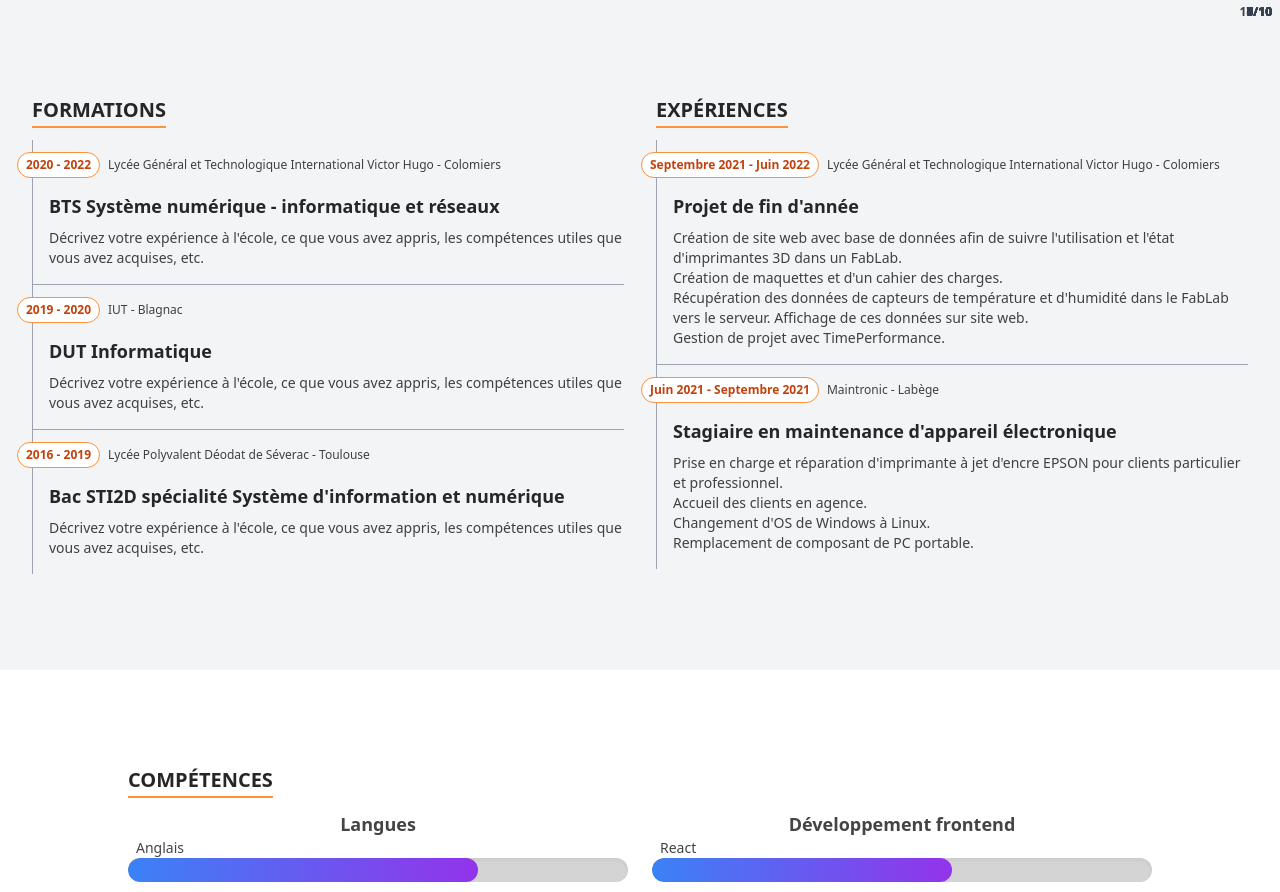
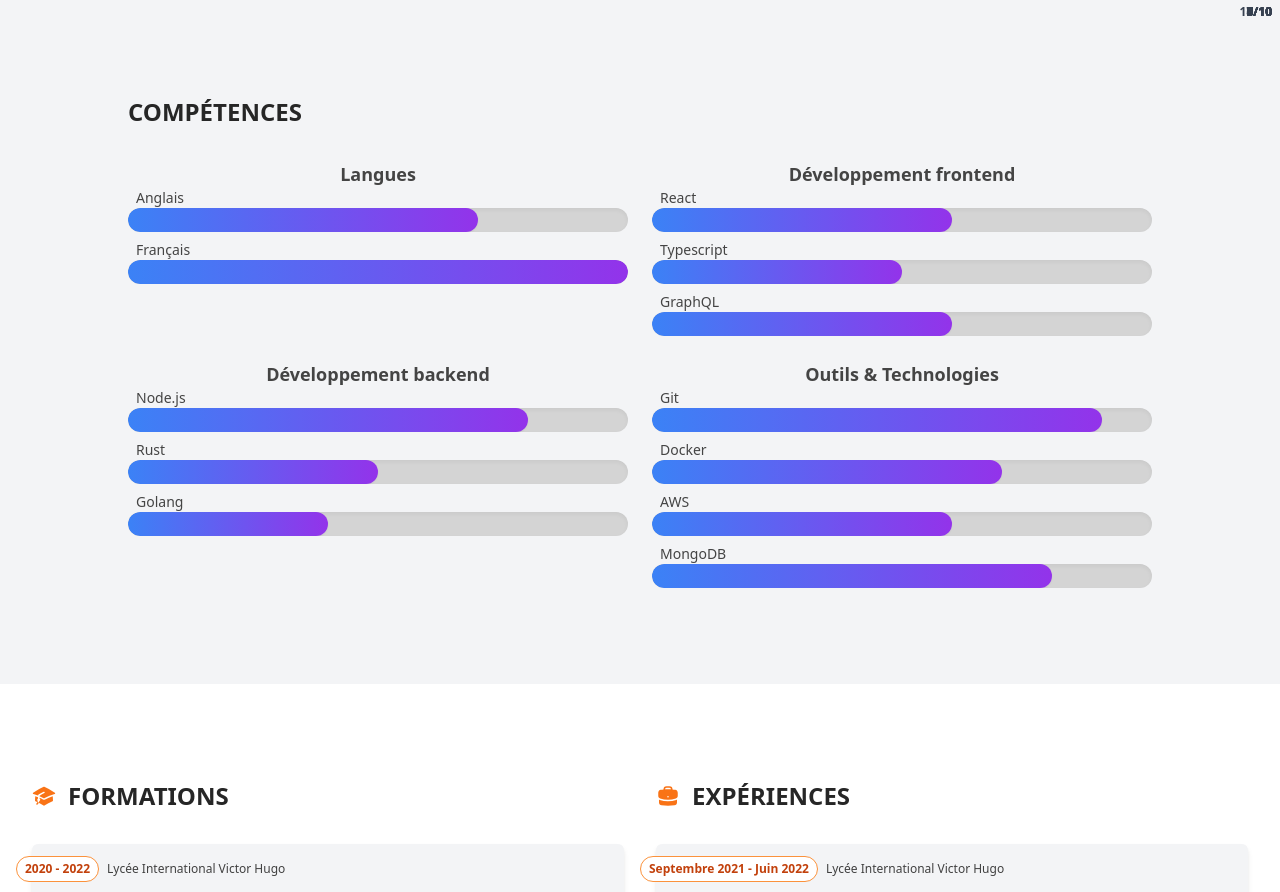
Before and after one commit to Emispheres/Dev-Portfolio, a Next.js app: page /resume in a window 1280 px wide. Shown: the top 892 px of the page. Built offline with nearby package versions, Linux system fonts and the light colour scheme.

Commit message:
Finalisation de la structure Expériences/Formations, Mise en avant de la section Compétences

```diff
--- a/src/components/Sections/Header.tsx
+++ b/src/components/Sections/Header.tsx
@@ -12,7 +12,7 @@ export const headerID = 'headerNav';
 const Header: FC = memo(() => {
   const [currentSection, setCurrentSection] = useState<SectionId | null>(null);
   const navSections = useMemo(
-    () => [SectionId.About, SectionId.Resume, SectionId.Skills, SectionId.Portfolio, SectionId.Testimonials, SectionId.Contact],
+    () => [SectionId.About, SectionId.Skills, SectionId.Resume, SectionId.Portfolio, SectionId.Testimonials, SectionId.Contact],
     [],
   );
 
--- a/src/components/Sections/Resume/ResumeSection.tsx
+++ b/src/components/Sections/Resume/ResumeSection.tsx
@@ -1,12 +1,13 @@
-import {FC, memo, PropsWithChildren} from 'react';
+import {FC, memo, PropsWithChildren, ComponentType} from 'react';
 
-const ResumeSection: FC<PropsWithChildren<{title: string}>> = memo(({title, children}) => {
+const ResumeSection: FC<PropsWithChildren<{title: string; icon?: ComponentType<any>}>> = memo(({title, children, icon: Icon}) => {
   return (
     <div className="flex flex-col gap-y-4 py-8 first:pt-0 last:pb-0">
-      <div className="flex justify-start">
-        <div className="relative h-max">
-          <h2 className="text-xl font-bold uppercase text-neutral-800">{title}</h2>
-          <span className="absolute inset-x-0 -bottom-1 border-b-2 border-orange-400" />
+      <div className="flex justify-center pb-4 md:justify-start">
+        <div className="relative h-max flex items-center gap-x-3">
+          {Icon && <Icon className="h-6 w-6 text-orange-500 hover:animate-pulse" />}
+          <h2 className="text-2xl font-bold uppercase text-neutral-800">{title}</h2>
+          {/*<span className="absolute inset-x-0 -bottom-1 border-b-2 border-orange-400" />*/}
         </div>
       </div>
       <div className="flex flex-col">{children}</div>
--- a/src/components/Sections/Resume/TimelineItem.tsx
+++ b/src/components/Sections/Resume/TimelineItem.tsx
@@ -4,9 +4,10 @@ import type {TimelineItem} from '../../../data/dataDef';
 
 const TimelineItem: FC<{item: TimelineItem}> = memo(({item}) => {
   const {title, date, location, content} = item;
+
   return (
-    <div className="relative border-b border-l border-gray-400 py-4 pl-4 last:border-b-0">
-      {/* Date et Lieu - Positionnés absolument pour dépasser de la ligne gauche */}
+    <div className="relative bg-gray-100 rounded-md mb-4 py-4 pl-4 shadow-md hover:shadow-lg hover:scale-[1.02] transition-transform duration-300 ease-in-out">
+      {/* Date et Lieu - Positionnés absolument pour dépasser de la ligne gauche border-b border-l border-gray-400*/}
       <div className="absolute -left-2 top-3 flex items-center space-x-2 md:-left-4">
         <span className="whitespace-nowrap rounded-full border border-orange-400 bg-white px-2 py-1 text-xs font-bold text-orange-700">
           {date}
--- a/src/components/Sections/Resume/index.tsx
+++ b/src/components/Sections/Resume/index.tsx
@@ -1,4 +1,5 @@
 import {FC, memo} from 'react';
+import {AcademicCapIcon, BriefcaseIcon} from '@heroicons/react/24/solid';
 
 import {education, experience, SectionId, skills} from '../../../data/data';
 import Section from '../../Layout/Section';
@@ -9,14 +10,25 @@ import TimelineItem from './TimelineItem';
 const Resume: FC = memo(() => {
   return (
     <>
+      {/* Section Compétences séparée */}
+      <Section className="bg-gray-100" sectionId={SectionId.Skills}>
+        <ResumeSection title="Compétences">
+          <div className="grid grid-cols-1 gap-6 md:grid-cols-2">
+            {skills.map((skillgroup, index) => (
+              <SkillGroup key={`${skillgroup.name}-${index}`} skillGroup={skillgroup} />
+            ))}
+          </div>
+        </ResumeSection>
+      </Section>
+
       {/* Section Formation et Expérience */}
-      <Section className="bg-gray-100" sectionId={SectionId.Resume} maxWidth="max-w-[1260px]">
+      <Section className="bg-white" sectionId={SectionId.Resume} maxWidth="max-w-[1260px]">
         <div className="flex flex-col gap-y-8">
           {/* Grille avec 2 colonnes : Formations et Expérience côte à côte */}
-          <div className="grid grid-cols-1 gap-8 md:grid-cols-2">
+          <div className="grid grid-cols-1 gap-8 md:grid-cols-2 ">
             {/* Formations */}
             <div>
-              <ResumeSection title="Formations">
+              <ResumeSection title="Formations" icon={AcademicCapIcon}>
                 {education.map((item, index) => (
                   <TimelineItem item={item} key={`${item.title}-${index}`} />
                 ))}
@@ -25,7 +37,7 @@ const Resume: FC = memo(() => {
 
             {/* Expérience */}
             <div>
-              <ResumeSection title="Expériences">
+              <ResumeSection title="Expériences" icon={BriefcaseIcon}>
                 {experience.map((item, index) => (
                   <TimelineItem item={item} key={`${item.title}-${index}`} />
                 ))}
@@ -34,17 +46,6 @@ const Resume: FC = memo(() => {
           </div>
         </div>
       </Section>
-
-      {/* Section Compétences séparée */}
-      <Section className="bg-white" sectionId={SectionId.Skills}>
-        <ResumeSection title="Compétences">
-          <div className="grid grid-cols-1 gap-6 md:grid-cols-2">
-            {skills.map((skillgroup, index) => (
-              <SkillGroup key={`${skillgroup.name}-${index}`} skillGroup={skillgroup} />
-            ))}
-          </div>
-        </ResumeSection>
-      </Section>
     </>
   );
 });
--- a/src/data/data.tsx
+++ b/src/data/data.tsx
@@ -265,7 +265,7 @@ export const portfolioItems: PortfolioItem[] = [
 export const education: TimelineItem[] = [
   {
     date: '2020 - 2022',
-    location: 'Lycée Général et Technologique International Victor Hugo - Colomiers',
+    location: 'Lycée International Victor Hugo',
     title: 'BTS Système numérique - informatique et réseaux ',
     content: (
       <p>
@@ -287,7 +287,7 @@ export const education: TimelineItem[] = [
   },
   {
     date: '2016 - 2019',
-    location: 'Lycée Polyvalent Déodat de Séverac - Toulouse',
+    location: 'Lycée Polyvalent Déodat de Séverac',
     title: "Bac STI2D spécialité Système d'information et numérique ",
     content: (
       <p>
@@ -301,7 +301,7 @@ export const education: TimelineItem[] = [
 export const experience: TimelineItem[] = [
   {
     date: 'Septembre 2021 - Juin 2022',
-    location: 'Lycée Général et Technologique International Victor Hugo - Colomiers',
+    location: 'Lycée International Victor Hugo',
     title: "Projet de fin d'année",
     content: (
       <p>
@@ -316,7 +316,7 @@ export const experience: TimelineItem[] = [
   },
   {
     date: 'Juin 2021 - Septembre 2021',
-    location: 'Maintronic - Labège',
+    location: 'Maintronic',
     title: "Stagiaire en maintenance d'appareil électronique",
     content: (
       <p>
```
